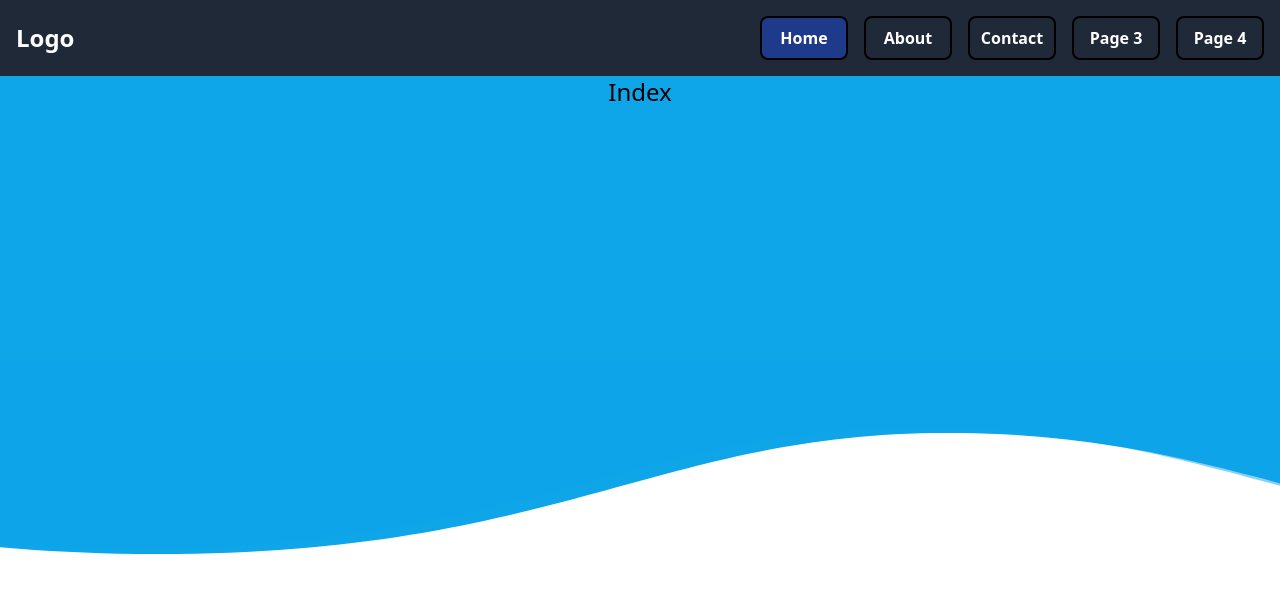
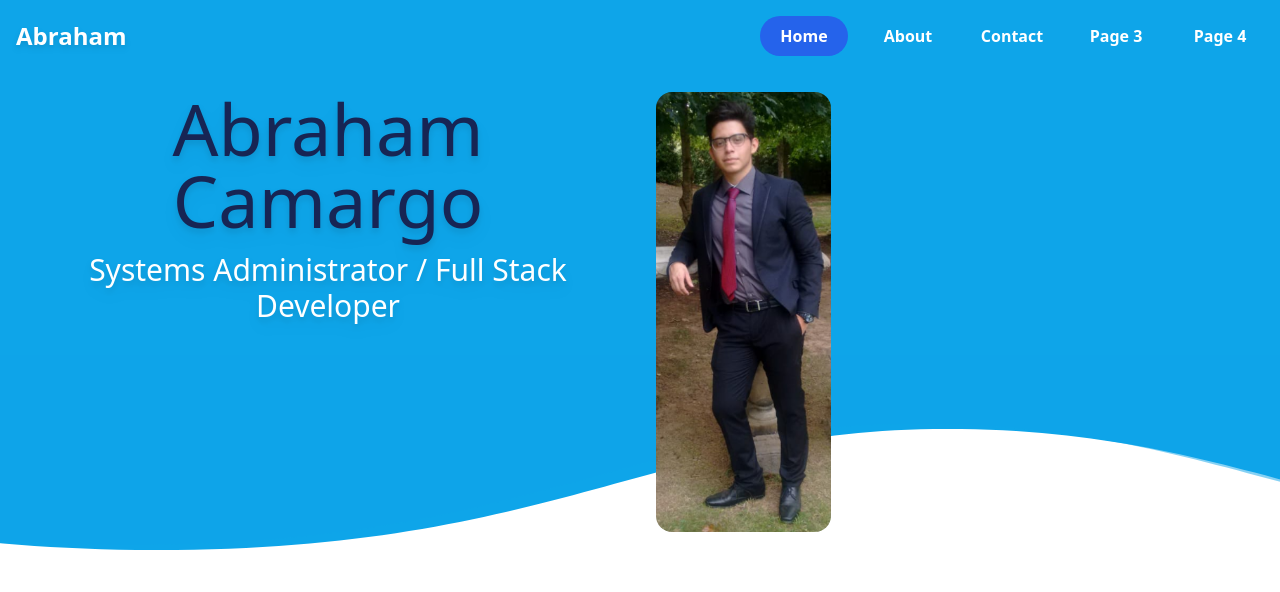
Before and after one commit to Suberror27/abrahams_portfolio, a Next.js app: page / in a window 1280 px wide. Shown: the top 592 px of the page. Built offline with nearby package versions, Linux system fonts and the light colour scheme.

Commit message:
working on index page

```diff
--- a/components/Layout.js
+++ b/components/Layout.js
@@ -15,23 +15,23 @@ export default function Layout({ children }) {
       <main className="h-[100vh] max-w-[100vw]">
         <NavigationBar />
         <div className="overflow-hidden h-[80vh] relative">
-          <div className="absolute top-0 bg-primary-500 min-h-[10rem] md:min-h-[18rem] min-w-[100%] max-w-[100%] -z-10">
-            <div class="absolute top-[10rem] md:top-[18rem] h-[190px] w-[6000px] bg-wave animate-wave-1 bg-bottom"></div>
-            <div class="absolute top-[11.5rem] md:top-[19rem] left-0 h-[190px] w-[6000px] bg-wave animate-wave-2 bg-bottom opacity-50"></div>
+          <div className="absolute top-0 bg-primary-500 min-h-[10rem] md:min-h-[18rem] min-w-[100%] max-w-[100%]">
+            <div className="absolute top-[10rem] md:top-[18rem] h-[190px] w-[6000px] bg-wave animate-wave-1 bg-bottom"></div>
+            <div className="absolute top-[11.5rem] md:top-[19rem] left-0 h-[190px] w-[6000px] bg-wave animate-wave-2 bg-bottom opacity-50"></div>
           </div>
           <div className="absolute bg-bottom bottom-0 min-w-[100vw] max-w-[100vw]" style={{minHeight: "43rem"}}>
           </div>
-          <div className="absolute top-0 no-scroll min-h-screen min-w-[100vw] max-w-[100vw] z-20">
+          <div className="absolute top-0 no-scroll min-h-screen">
             {children}
           </div>
         </div>
-          {/* <div class="overflow-hidden pb-5">
-            <div class="relative">
-              <div class="bg-[#028ac7]">
+          {/* <div className="overflow-hidden pb-5">
+            <div className="relative">
+              <div className="bg-[#028ac7]">
                 {children}
               </div>
-              <div class="left-0 top-0 h-[16rem] w-[900px] animate-wave-1 bg-wave bg-bottom"></div>
-              <div class="absolute bottom-0 left-0 h-[18rem] w-[1000px] animate-wave-2 bg-wave bg-bottom opacity-50"></div>
+              <div className="left-0 top-0 h-[16rem] w-[900px] animate-wave-1 bg-wave bg-bottom"></div>
+              <div className="absolute bottom-0 left-0 h-[18rem] w-[1000px] animate-wave-2 bg-wave bg-bottom opacity-50"></div>
             </div>
           </div> */}
         {/* <div className="flex flex-col bg-[#15181b] min-h-screen bg-wave animate-wave-1 top-0 h-1/2 -z-10"></div> */}
@@ -41,26 +41,26 @@ export default function Layout({ children }) {
 }
 
 // <section id="intro">
-//   <div class="overflow-hidden pb-5">
-//     <div class="relative">
-//       <div class="bg-primary-500">
-//         <div class="container mx-auto grid grid-cols-2 justify-items-center gap-y-20 px-2 py-20 sm:px-4">
-//           <div class="col-span-2 w-[255px] lg:col-span-1">
-//             <h1 class="text-6xl font-bold leading-tight drop-shadow-xl">Lucas <br>Facu</h1>
-//             <span class="text-xl font-light uppercase leading-10" data-testid="react-typed">
+//   <div className="overflow-hidden pb-5">
+//     <div className="relative">
+//       <div className="bg-primary-500">
+//         <div className="container mx-auto grid grid-cols-2 justify-items-center gap-y-20 px-2 py-20 sm:px-4">
+//           <div className="col-span-2 w-[255px] lg:col-span-1">
+//             <h1 className="text-6xl font-bold leading-tight drop-shadow-xl">Lucas <br>Facu</h1>
+//             <span className="text-xl font-light uppercase leading-10" data-testid="react-typed">
 //               <span>front-end developer</span>
-//               <span class="typed-cursor typed-cursor--blink" aria-hidden="true">|</span>
+//               <span className="typed-cursor typed-cursor--blink" aria-hidden="true">|</span>
 //             </span>
 //           </div>
-//           <div class="col-span-2 animate-move-y lg:col-span-1">
-//             <figure class="h-56">
-//               <img src="img/hero.svg" alt="" class="h-full">
+//           <div className="col-span-2 animate-move-y lg:col-span-1">
+//             <figure className="h-56">
+//               <img src="img/hero.svg" alt="" className="h-full">
 //             </figure>
 //           </div>
 //         </div>
 //       </div>
-//       <div class="left-0 h-[150px] w-[6000px] animate-wave-1 bg-wave bg-bottom"></div>
-//       <div class="absolute bottom-0 left-0 h-[150px] w-[6000px] animate-wave-2 bg-wave bg-bottom opacity-50"></div>
+//       <div className="left-0 h-[150px] w-[6000px] animate-wave-1 bg-wave bg-bottom"></div>
+//       <div className="absolute bottom-0 left-0 h-[150px] w-[6000px] animate-wave-2 bg-wave bg-bottom opacity-50"></div>
 //     </div>
 //   </div>
 // </section>
--- a/components/NavigationBar.js
+++ b/components/NavigationBar.js
@@ -4,12 +4,12 @@ import { useRouter } from 'next/router';
 
 export function NavigationBar() {
   const router = useRouter();
-  const [isOpen, setIsOpen] = useState(false);
+  const [openMenu, setOpenMenu] = useState(false);
   const menuRef = useRef(null);
   const buttonRef = useRef(null);
 
   const toggleMenu = () => {
-    setIsOpen(prev => !prev);
+    setOpenMenu(prev => !prev);
   };
 
   useEffect(() => {
@@ -18,7 +18,7 @@ export function NavigationBar() {
         menuRef.current && !menuRef.current.contains(event.target) &&
         buttonRef.current && !buttonRef.current.contains(event.target)
       ) {
-        setIsOpen(false);
+        setOpenMenu(false);
       }
     };
 
@@ -38,49 +38,26 @@ export function NavigationBar() {
     ]
 
     const getClassName = (value) => router.pathname === value
-    ? "flex border-[2px] border-black rounded-lg justify-center w-[5.5rem] py-2 text-md font-semibold bg-blue-900 hover:cursor-pointer"
-    : "flex border-[2px] border-black rounded-lg justify-center w-[5.5rem] py-2 text-md font-semibold hover:cursor-pointer";
+    ? "flex rounded-3xl justify-center w-[5.5rem] py-2 text-md font-semibold bg-blue-600 hover:cursor-pointer"
+    : "flex rounded-3xl justify-center w-[5.5rem] py-2 text-md font-semibold hover:cursor-pointer";
 
     const getClassNameMobile = (value) => router.pathname === value
-    ? "flex border-[2px] border-black rounded-lg justify-center w-[5.5rem] py-2 text-md font-semibold bg-blue-900 hover:cursor-pointer"
-    : "flex border-[2px] border-black rounded-lg justify-center w-[5.5rem] py-2 text-md font-semibold hover:cursor-pointer";
-
-    useEffect(() => {
-      const handleScroll = (event) => {
-        if (isOpen) {
-          event.preventDefault();
-          event.stopPropagation();
-        }
-      };
-
-      // Attach event listener
-      document.addEventListener('scroll', handleScroll, { passive: false });
-
-      // Cleanup event listener on component unmount
-      return () => {
-        document.removeEventListener('scroll', handleScroll);
-      };
-    }, [isOpen]);
+    ? "flex rounded-3xl justify-center w-[5.5rem] py-2 text-md font-semibold bg-blue-600 hover:cursor-pointer text-black"
+    : "flex rounded-3xl justify-center w-[5.5rem] py-2 text-md font-semibold hover:cursor-pointer";
 
 return (
-  <nav className="bg-gray-800 text-white p-4 relative">
+  <nav className="bg-primary-500 text-white p-4 relative z-10">
     <div className="container mx-auto flex items-center justify-between">
-      <Link href="/" className="text-2xl font-bold">Logo</Link>
+      <Link href="/" className="text-2xl font-bold drop-shadow-md">Abraham</Link>
 
       {/* Desktop Menu */}
       <div className="hidden md:flex space-x-4">
         {links.map((item) => (
-            <Link href={item.value} className={getClassName(item.value)}>
-              {item.title}
-            </Link>
+          <Link key={item.title} href={item.value} className={getClassName(item.value)}>
+            {item.title}
+          </Link>
         ))}
       </div>
-      {/* <div className="hidden md:flex space-x-4">
-        <Link href="/" legacyBehavior><a className="hover:bg-gray-700 p-2 rounded">Home</a></Link>
-        <Link href="#" legacyBehavior><a className="hover:bg-gray-700 p-2 rounded">Menu</a></Link>
-        <Link href="#" legacyBehavior><a className="hover:bg-gray-700 p-2 rounded">About</a></Link>
-        <Link href="#" legacyBehavior><a className="hover:bg-gray-700 p-2 rounded">Awards</a></Link>
-      </div> */}
 
       {/* Hamburger Button */}
       <div className="md:hidden flex items-center">
@@ -93,31 +70,16 @@ return (
     </div>
 
     {/* Mobile Menu */}
-    <div ref={menuRef} className={`md:hidden fixed top-[4rem] right-0 w-2/5 h-full bg-gray-800 bg-opacity-50 text-white transition-transform duration-300 ease-in-out ${isOpen ? 'translate-x-0' : 'translate-x-full'}`}>
-      <div className="flex flex-col h-full">
-        <ul className="flex flex-col py-2 gap-2">
+    <div ref={menuRef} className={`md:hidden fixed top-0 left-0 w-2/5 h-[100vh] bg-black bg-opacity-75 text-white transition-transform duration-300 ease-in-out ${openMenu ? 'translate-x-0' : 'translate-x-[-100%]'}`}>
+      <div className="flex flex-col justify-center h-full">
+        <ul className="flex flex-col gap-2">
         {links.map((item) => (
-          <li className="self-center">
-            <Link href={item.value} className={getClassNameMobile(item.value)} onClick={() => setIsOpen(false)}>
+          <li key={item.value} className="self-center">
+            <Link href={item.value} className={getClassNameMobile(item.value)} onClick={() => setOpenMenu(false)}>
               {item.title}
             </Link>
           </li>
         ))}
-          {/* <li className="w-full text-center">
-            <Link href="/" legacyBehavior><a className="block py-2 hover:bg-gray-700" onClick={() => setIsOpen(false)}>Home</a></Link>
-          </li>
-          <li className="w-full text-center">
-            <Link href="#" legacyBehavior><a className="block py-2 hover:bg-gray-700" onClick={() => setIsOpen(false)}>Menu</a></Link>
-          </li>
-          <li className="w-full text-center">
-            <Link href="#" legacyBehavior><a className="block py-2 hover:bg-gray-700" onClick={() => setIsOpen(false)}>About</a></Link>
-          </li>
-          <li className="w-full text-center">
-            <Link href="#" legacyBehavior><a className="block py-2 hover:bg-gray-700" onClick={() => setIsOpen(false)}>Awards</a></Link>
-          </li>
-          <li className="w-full text-center">
-            <a href="tel:410-602-5008" className="block py-2 hover:bg-gray-700" onClick={() => setIsOpen(false)}>410-602-5008</a>
-          </li> */}
         </ul>
       </div>
     </div>
--- a/pages/index.js
+++ b/pages/index.js
@@ -2,7 +2,23 @@
 export default function Home() {
   return (
    <>
-    <h1 className="text-2xl text-center">Index</h1>
+    {/* <h1 className="text-2xl text-center">Index</h1> */}
+      <div className="grid grid-rows-1 w-full pt-5">
+        <div className="grid grid-cols-1 md:grid-cols-2">
+          <div className="text-5xl md:text-7xl pl-4 md:text-center drop-shadow-lg text-blue-950">Abraham Camargo <br/><span className="hidden md:block text-white text-3xl pt-4">Systems Administrator / Full Stack Developer</span></div>
+          <div className="text-md pl-4 text-white md:hidden">Systems Administrator / Full Stack Developer</div>
+          <div className="pl-4 h-[55vh] hidden md:block">
+              <img className="rounded-2xl h-full w-auto object-fill" src="/profile_picture.png"/>
+          </div>
+        </div>
+        <div className="grid grid-rows-1 md:hidden">
+          <div className="grid grid-cols-1">
+            <div className="flex pl-4 h-[55vh]">
+              <img className="rounded-3xl h-full w-auto object-fill" src="/profile_picture.png"/>
+            </div>
+          </div>
+        </div>
+      </div>
    </>
   );
 }
```
Also changed, not shown: public/profile_picture.png (added).
